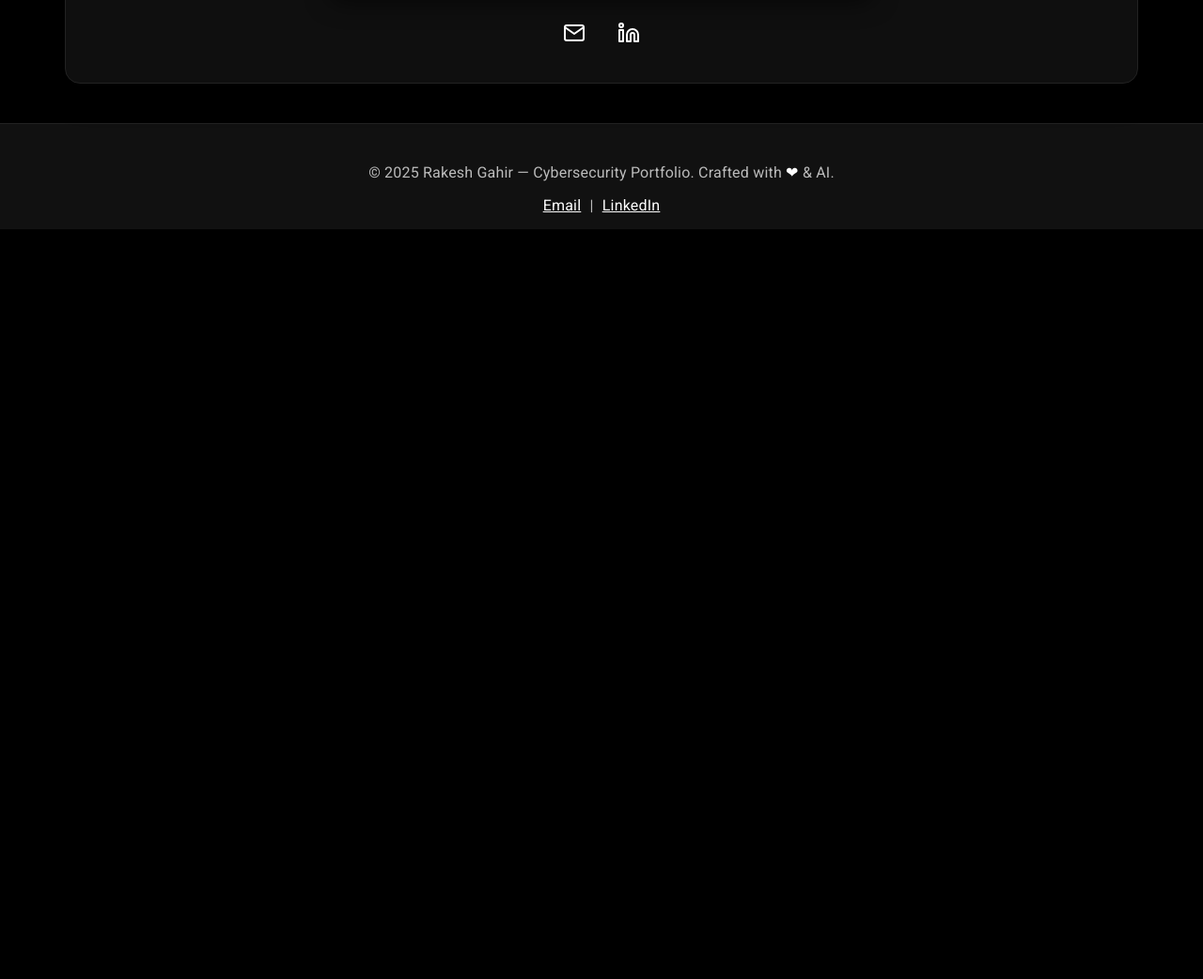
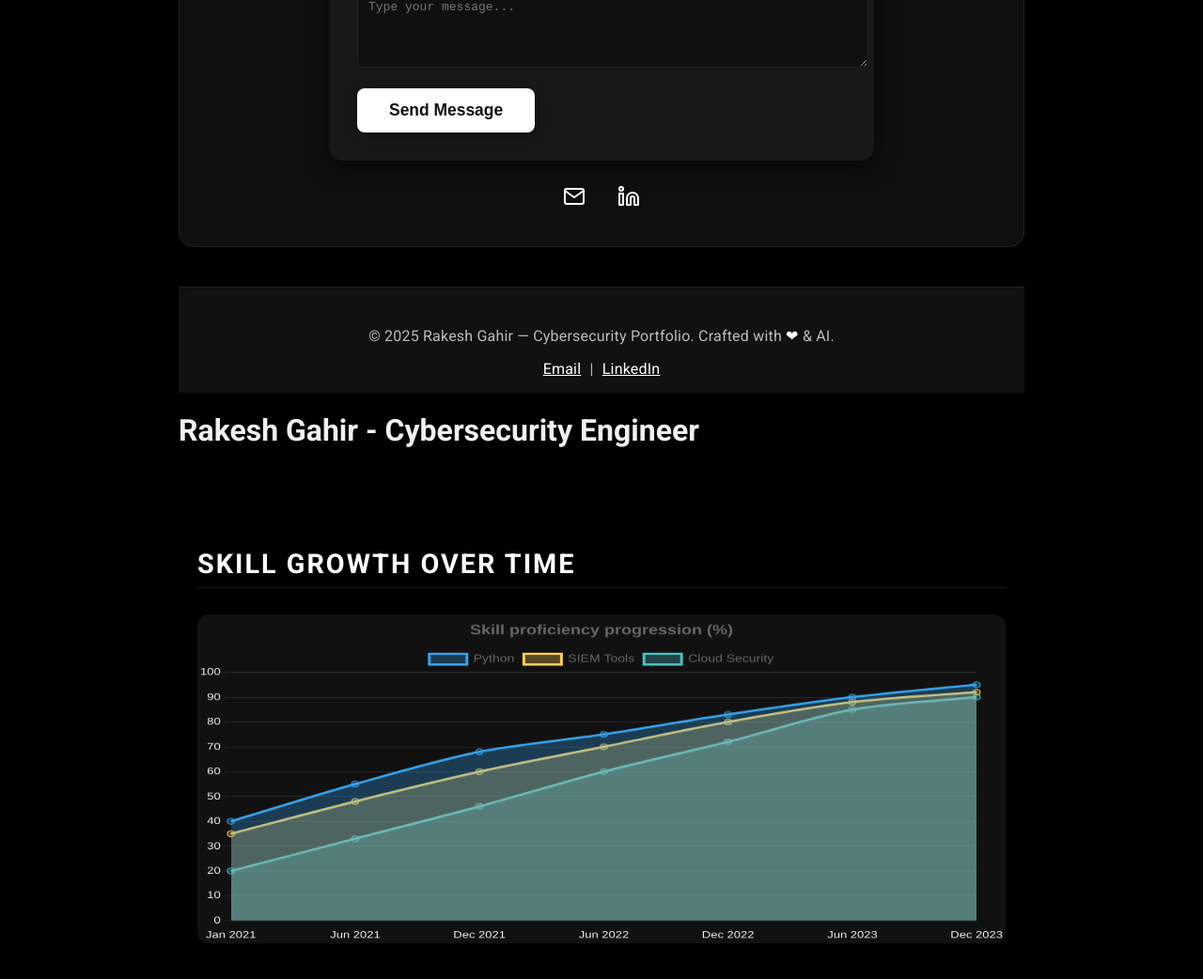
Before and after one commit to Rakeshgahir/Rakesh_gahir, a website: page index.html in a window 1280 px wide. Shown: the part 4003-5045 px from the top of the page at 94% size. Before the commit the page ends 4247 px from the top, so only its background shows below. Drawn offline with nearby package versions, Linux system fonts and the light colour scheme.

Commit message:
Update index.html

```diff
--- a/index.html
+++ b/index.html
@@ -357,3 +357,115 @@
 </script>
 </body>
 </html>
+
+
+<!DOCTYPE html>
+<html lang="en">
+<head>
+  <meta charset="UTF-8" />
+  <meta name="viewport" content="width=device-width, initial-scale=1" />
+  <title>Rakesh Gahir Portfolio with Skill Growth Chart</title>
+  <style>
+    body {
+      background: #000000;
+      color: #f0f0f0;
+      font-family: 'Roboto', sans-serif;
+      padding: 20px;
+      max-width: 900px;
+      margin: auto;
+    }
+    h2 {
+      color: #fff;
+      border-bottom: 1px solid #333;
+      padding-bottom: 6px;
+    }
+    canvas {
+      background: #111111;
+      border-radius: 12px;
+      margin-top: 16px;
+      width: 100% !important;
+      height: 350px !important;
+    }
+  </style>
+  <script src="https://cdn.jsdelivr.net/npm/chart.js"></script>
+</head>
+<body>
+
+  <h1>Rakesh Gahir - Cybersecurity Engineer</h1>
+
+  <section id="skill-growth">
+    <h2>Skill Growth Over Time</h2>
+    <canvas id="skillsChart"></canvas>
+  </section>
+
+  <script>
+    const ctx = document.getElementById('skillsChart').getContext('2d');
+    const skillsChart = new Chart(ctx, {
+      type: 'line',
+      data: {
+        labels: ['Jan 2021', 'Jun 2021', 'Dec 2021', 'Jun 2022', 'Dec 2022', 'Jun 2023', 'Dec 2023'],
+        datasets: [
+          {
+            label: 'Python',
+            data: [40, 55, 68, 75, 83, 90, 95],
+            borderColor: 'rgba(54, 162, 235, 1)',
+            backgroundColor: 'rgba(54, 162, 235, 0.3)',
+            tension: 0.3,
+            fill: true,
+            pointRadius: 4
+          },
+          {
+            label: 'SIEM Tools',
+            data: [35, 48, 60, 70, 80, 88, 92],
+            borderColor: 'rgba(255, 206, 86, 1)',
+            backgroundColor: 'rgba(255, 206, 86, 0.3)',
+            tension: 0.3,
+            fill: true,
+            pointRadius: 4
+          },
+          {
+            label: 'Cloud Security',
+            data: [20, 33, 46, 60, 72, 85, 90],
+            borderColor: 'rgba(75, 192, 192, 1)',
+            backgroundColor: 'rgba(75, 192, 192, 0.3)',
+            tension: 0.3,
+            fill: true,
+            pointRadius: 4
+          }
+        ]
+      },
+      options: {
+        responsive: true,
+        plugins: {
+          title: {
+            display: true,
+            text: 'Skill proficiency progression (%)',
+            font: { size: 18, weight: 'bold' }
+          },
+          legend: { position: 'top', labels: { font: { size: 14 } } },
+          tooltip: { mode: 'index', intersect: false }
+        },
+        interaction: { mode: 'nearest', axis: 'x', intersect: false },
+        scales: {
+          y: {
+            beginAtZero: true,
+            max: 100,
+            ticks: {
+              stepSize: 10,
+              color: '#eee',
+              font: { size: 13 }
+            },
+            grid: { color: 'rgba(255,255,255,0.1)' }
+          },
+          x: {
+            ticks: { color: '#eee', font: { size: 13 } },
+            grid: { display: false }
+          }
+        },
+        animation: { duration: 2000, easing: 'easeOutQuart' }
+      }
+    });
+  </script>
+
+</body>
+</html>
```
